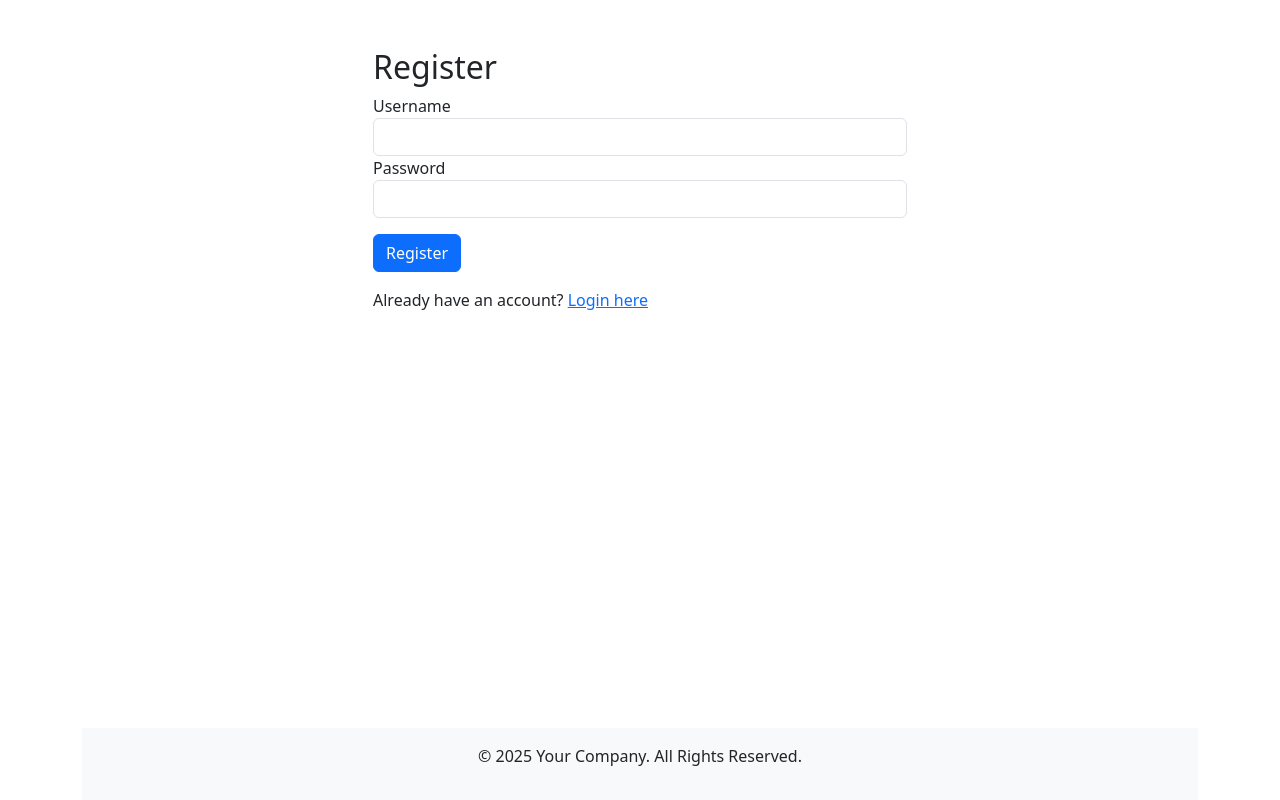
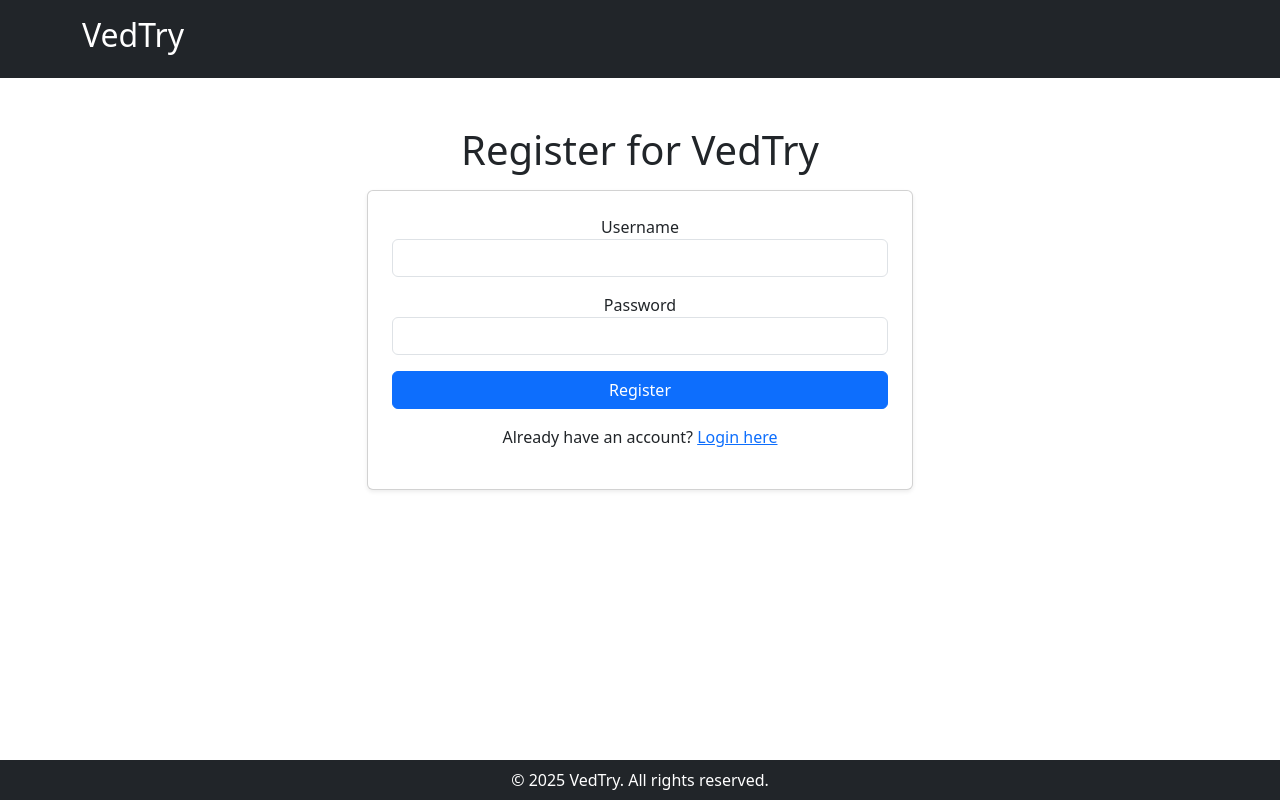
Before and after one commit to 110059/sampleWeb, a React (Create React App) app in the folder packages/frontend/: page /register in a window 1280 px wide. Built offline with nearby package versions, Linux system fonts and the light colour scheme.

Commit message:
layout fix

```diff
--- a/packages/frontend/src/App.css
+++ b/packages/frontend/src/App.css
@@ -1,7 +1,9 @@
 /* App.css or custom CSS file */
-body, html {
+html, body, #root {
   height: 100%;
   margin: 0;
+  padding: 0;
+  overflow: hidden;
 }
 
 .d-flex {
--- a/packages/frontend/src/App.js
+++ b/packages/frontend/src/App.js
@@ -5,10 +5,11 @@ import {
   Routes,
   Navigate,
 } from "react-router-dom";
-import Home from "./components/Home";
-import Login from "./components/Login";
-import Register from "./components/Register";
-import Dashboard from "./components/Dashboard";
+import Layout from "./components/Layout"; // Import the Layout component
+import Home from "./pages/Home";
+import Login from "./pages/Login";
+import Register from "./pages/Register";
+import Dashboard from "./pages/Dashboard";
 import ProtectedRoute from "./components/ProtectedRoute";
 import FaceDetection from "./components/FaceDetection";
 import NotFound from "./components/NotFound";
@@ -17,14 +18,34 @@ function App() {
   return (
     <Router>
       <div className="App">
-        <div className="container">
         <Routes>
-            {/* Public Routes */}
-            <Route path="/" element={<Home />} />
-            <Route path="/login" element={<Login />} />
-            <Route path="/register" element={<Register />} />
+          {/* Public Routes with Layout */}
+          <Route
+            path="/"
+            element={
+              <Layout>
+                <Home />
+              </Layout>
+            }
+          />
+          <Route
+            path="/login"
+            element={
+              <Layout>
+                <Login />
+              </Layout>
+            }
+          />
+          <Route
+            path="/register"
+            element={
+              <Layout>
+                <Register />
+              </Layout>
+            }
+          />
 
-            {/* forwarder */}
+          {/* Forwarder Route */}
           <Route
             path="/face-detection"
             element={<Navigate to="/dashboard/face-detection" replace />}
@@ -35,7 +56,11 @@ function App() {
             path="/dashboard"
             element={
               <ProtectedRoute>
+                <Layout>
+                  {" "}
+                  {/* Wrap Dashboard with Layout */}
                   <Dashboard />
+                </Layout>
               </ProtectedRoute>
             }
           >
@@ -45,9 +70,15 @@ function App() {
           </Route>
 
           {/* Catch-all Route for 404 */}
-            <Route path="*" element={<NotFound />} />
+          <Route
+            path="*"
+            element={
+              <Layout>
+                <NotFound />
+              </Layout>
+            }
+          />
         </Routes>
-        </div>
       </div>
     </Router>
   );
--- a/packages/frontend/src/components/Footer.js
+++ b/packages/frontend/src/components/Footer.js
@@ -2,8 +2,8 @@ import React from "react";
 
 const Footer = () => {
   return (
-    <footer className="bg-dark text-white text-center p-3">
-      <p>&copy; 2025 VedTry. All Rights Reserved.</p>
+    <footer className="bg-dark text-white text-center py-2 mt-auto">
+      <p className="mb-0">© 2025 VedTry. All rights reserved.</p>
     </footer>
   );
 };
--- a/packages/frontend/src/components/Layout.js
+++ b/packages/frontend/src/components/Layout.js
@@ -4,9 +4,9 @@ import Footer from "./Footer";
 
 const Layout = ({ children }) => {
   return (
-    <div>
+    <div className="d-flex flex-column vh-100">
       <Header />
-      <main>{children}</main>
+      <div className="flex-grow-1">{children}</div>
       <Footer />
     </div>
   );
--- a/packages/frontend/src/components/Login.js
+++ /dev/null
@@ -1,99 +0,0 @@
-import React, { useState, useEffect } from "react";
-import axios from "axios";
-import { useNavigate } from "react-router-dom";
-
-const Login = () => {
-  const [username, setUsername] = useState("");
-  const [password, setPassword] = useState("");
-  const [error, setError] = useState("");
-  const navigate = useNavigate();
-
-  const expirationTime = new Date().getTime() + 15 * 60 * 1000; // 15 minutes from now
-
-  // Redirect to dashboard if the user is already logged in
-  useEffect(() => {
-    const token = localStorage.getItem("token");
-    const expiryTime = localStorage.getItem("token_expiry");
-
-    if (token && expiryTime) {
-      const now = new Date().getTime();
-
-      if (now > expiryTime) {
-        localStorage.removeItem("token");
-        localStorage.removeItem("token_expiry");
-        localStorage.removeItem("username");
-        navigate("/login"); // Redirect if token expired
-      } else {
-        navigate("/dashboard"); // Redirect if valid
-      }
-    }
-  }, [navigate]);
-
-  const handleSubmit = async (e) => {
-    e.preventDefault();
-    try {
-      const response = await axios.post(
-        process.env.REACT_APP_API_URL + process.env.REACT_APP_API_LOGIN,
-        {
-          username,
-          password,
-        }
-      );
-      localStorage.setItem("token", response.data.token); // Save JWT to localStorage
-      localStorage.setItem("username", username); // Save username to localStorage
-      localStorage.setItem("token_expiry", expirationTime); // Save expiry time
-
-      navigate("/dashboard"); // Use navigate to redirect to the dashboard page
-    } catch (err) {
-      setError(err.response ? err.response.data.message : "Server error");
-    }
-  };
-
-  return (
-    <div className="d-flex flex-column min-vh-100">
-      <div className="container mt-5 flex-grow-1">
-        <div className="row justify-content-center">
-          <div className="col-md-6">
-            <h2>Login</h2>
-            {error && <div className="alert alert-danger">{error}</div>}
-            <form onSubmit={handleSubmit}>
-              <div className="form-group">
-                <label>Username</label>
-                <input
-                  type="text"
-                  className="form-control"
-                  value={username}
-                  onChange={(e) => setUsername(e.target.value)}
-                />
-              </div>
-              <div className="form-group">
-                <label>Password</label>
-                <input
-                  type="password"
-                  className="form-control"
-                  value={password}
-                  onChange={(e) => setPassword(e.target.value)}
-                />
-              </div>
-              <button type="submit" className="btn btn-primary mt-3">
-                Login
-              </button>
-            </form>
-            <p className="mt-3">
-              Don't have an account? <a href="/register">Register here</a>
-            </p>
-          </div>
-        </div>
-      </div>
-
-      {/* Footer */}
-      <footer className="bg-light py-3">
-        <div className="container text-center">
-          <p>&copy; 2025 VedTry. All Rights Reserved.</p>
-        </div>
-      </footer>
-    </div>
-  );
-};
-
-export default Login;
--- a/packages/frontend/src/components/Sidebar.js
+++ b/packages/frontend/src/components/Sidebar.js
@@ -3,8 +3,8 @@ import { Link } from "react-router-dom";
 const Sidebar = () => {
   return (
     <div
-      className="col-md-3 bg-light p-4"
-      style={{ height: "calc(100vh - 200px)", overflowY: "auto" }}
+      className="col-md-3 bg-light p-4 d-flex flex-column"
+      style={{ height: "100vh", overflowY: "auto" }}
     >
       <h4>Navigation</h4>
       <ul className="nav flex-column">
@@ -15,7 +15,7 @@ const Sidebar = () => {
         </li>
 
         <li className="nav-item">
-          <Link to="/face-detection" className="nav-link">
+          <Link to="/dashboard/face-detection" className="nav-link">
             Face Detection
           </Link>
         </li>
--- /dev/null
+++ b/packages/frontend/src/pages/Dashboard.js
@@ -0,0 +1,23 @@
+import React from "react";
+import Sidebar from "../components/Sidebar";
+import { Outlet } from "react-router-dom";
+
+const Dashboard = () => {
+  return (
+    <div className="d-flex flex-column" style={{ height: "85vh" }}>
+      <div className="d-flex flex-grow-1 overflow-hidden">
+        {/* Sidebar */}
+        <Sidebar />
+
+        {/* Main Content */}
+        <div className="col-md-9 d-flex flex-column">
+          <div className="flex-grow-1 p-3 overflow-auto">
+            <Outlet />
+          </div>
+        </div>
+      </div>
+    </div>
+  );
+};
+
+export default Dashboard;
--- a/packages/frontend/src/components/Home.js
+++ b/packages/frontend/src/pages/Home.js
@@ -1,18 +1,16 @@
 import React, { useEffect } from "react";
-import { Link, useNavigate } from "react-router-dom"; // Import Link from react-router-dom
+import { Link, useNavigate } from "react-router-dom";
 
 const Home = () => {
   const navigate = useNavigate();
 
   useEffect(() => {
-    // Check if a token exists in localStorage (user is logged in)
     const token = localStorage.getItem("token");
 
     if (token) {
-      // Redirect to the Dashboard if the user is already logged in
       navigate("/dashboard");
     }
-  }, [navigate]); // Empty dependency array ensures this runs once when component mounts
+  }, [navigate]);
 
   return (
     <div className="container text-center mt-5">
--- a/packages/frontend/src/components/Register.js
+++ b/packages/frontend/src/pages/Login.js
@@ -2,43 +2,39 @@ import React, { useState } from "react";
 import axios from "axios";
 import { useNavigate } from "react-router-dom";
 
-const Register = () => {
+const Login = () => {
   const [username, setUsername] = useState("");
   const [password, setPassword] = useState("");
   const [error, setError] = useState("");
-  const [success, setSuccess] = useState("");
   const navigate = useNavigate();
 
   const handleSubmit = async (e) => {
     e.preventDefault();
     try {
       const response = await axios.post(
-        process.env.REACT_APP_API_URL + process.env.REACT_APP_API_REGISTER,
-        {
-          username,
-          password,
-        }
+        process.env.REACT_APP_API_URL + process.env.REACT_APP_API_LOGIN,
+        { username, password }
       );
-      if (response) {
-        setSuccess("Registration successful! You can now log in.");
-        setError("");
-      }
+      localStorage.setItem("token", response.data.token);
+      localStorage.setItem("username", username);
+      localStorage.setItem(
+        "token_expiry",
+        new Date().getTime() + 15 * 60 * 1000
+      );
 
-      setTimeout(() => navigate("/login"), 2000); // Redirect to login after 2 seconds
+      navigate("/dashboard");
     } catch (err) {
       setError(err.response ? err.response.data.message : "Server error");
-      setSuccess("");
     }
   };
 
   return (
-    <div className="d-flex flex-column min-vh-100">
-      <div className="container mt-5 flex-grow-1">
-        <div className="row justify-content-center">
-          <div className="col-md-6">
-            <h2>Register</h2>
+    <div className="container text-center mt-5">
+      <h1>Login to VedTry</h1>
+      <div className="row justify-content-center mt-3">
+        <div className="col-md-6">
+          <div className="card p-4 shadow-sm">
             {error && <div className="alert alert-danger">{error}</div>}
-            {success && <div className="alert alert-success">{success}</div>}
             <form onSubmit={handleSubmit}>
               <div className="form-group">
                 <label>Username</label>
@@ -47,36 +43,31 @@ const Register = () => {
                   className="form-control"
                   value={username}
                   onChange={(e) => setUsername(e.target.value)}
+                  required
                 />
               </div>
-              <div className="form-group">
+              <div className="form-group mt-3">
                 <label>Password</label>
                 <input
                   type="password"
                   className="form-control"
                   value={password}
                   onChange={(e) => setPassword(e.target.value)}
+                  required
                 />
               </div>
-              <button type="submit" className="btn btn-primary mt-3">
-                Register
+              <button type="submit" className="btn btn-primary mt-3 w-100">
+                Login
               </button>
             </form>
             <p className="mt-3">
-              Already have an account? <a href="/login">Login here</a>
+              Don't have an account? <a href="/register">Register here</a>
             </p>
           </div>
         </div>
       </div>
-
-      {/* Footer */}
-      <footer className="bg-light py-3">
-        <div className="container text-center">
-          <p>&copy; 2025 Your Company. All Rights Reserved.</p>
-        </div>
-      </footer>
     </div>
   );
 };
 
-export default Register;
+export default Login;
--- /dev/null
+++ b/packages/frontend/src/pages/Register.js
@@ -0,0 +1,73 @@
+import React, { useState } from "react";
+import axios from "axios";
+import { useNavigate } from "react-router-dom";
+
+const Register = () => {
+  const [username, setUsername] = useState("");
+  const [password, setPassword] = useState("");
+  const [error, setError] = useState("");
+  const [success, setSuccess] = useState("");
+  const navigate = useNavigate();
+
+  const handleSubmit = async (e) => {
+    e.preventDefault();
+    try {
+      const response = await axios.post(
+        process.env.REACT_APP_API_URL + process.env.REACT_APP_API_REGISTER,
+        { username, password }
+      );
+      if (response) {
+        setSuccess("Registration successful! You can now log in.");
+        setError("");
+      }
+      setTimeout(() => navigate("/login"), 2000);
+    } catch (err) {
+      setError(err.response ? err.response.data.message : "Server error");
+      setSuccess("");
+    }
+  };
+
+  return (
+    <div className="container text-center mt-5">
+      <h1>Register for VedTry</h1>
+      <div className="row justify-content-center mt-3">
+        <div className="col-md-6">
+          <div className="card p-4 shadow-sm">
+            {error && <div className="alert alert-danger">{error}</div>}
+            {success && <div className="alert alert-success">{success}</div>}
+            <form onSubmit={handleSubmit}>
+              <div className="form-group">
+                <label>Username</label>
+                <input
+                  type="text"
+                  className="form-control"
+                  value={username}
+                  onChange={(e) => setUsername(e.target.value)}
+                  required
+                />
+              </div>
+              <div className="form-group mt-3">
+                <label>Password</label>
+                <input
+                  type="password"
+                  className="form-control"
+                  value={password}
+                  onChange={(e) => setPassword(e.target.value)}
+                  required
+                />
+              </div>
+              <button type="submit" className="btn btn-primary mt-3 w-100">
+                Register
+              </button>
+            </form>
+            <p className="mt-3">
+              Already have an account? <a href="/login">Login here</a>
+            </p>
+          </div>
+        </div>
+      </div>
+    </div>
+  );
+};
+
+export default Register;
```
Also changed, not shown: packages/frontend/src/components/Dashboard.js (deleted, +0 -31 lines). Lines whose indentation alone changed are shown as unchanged.
